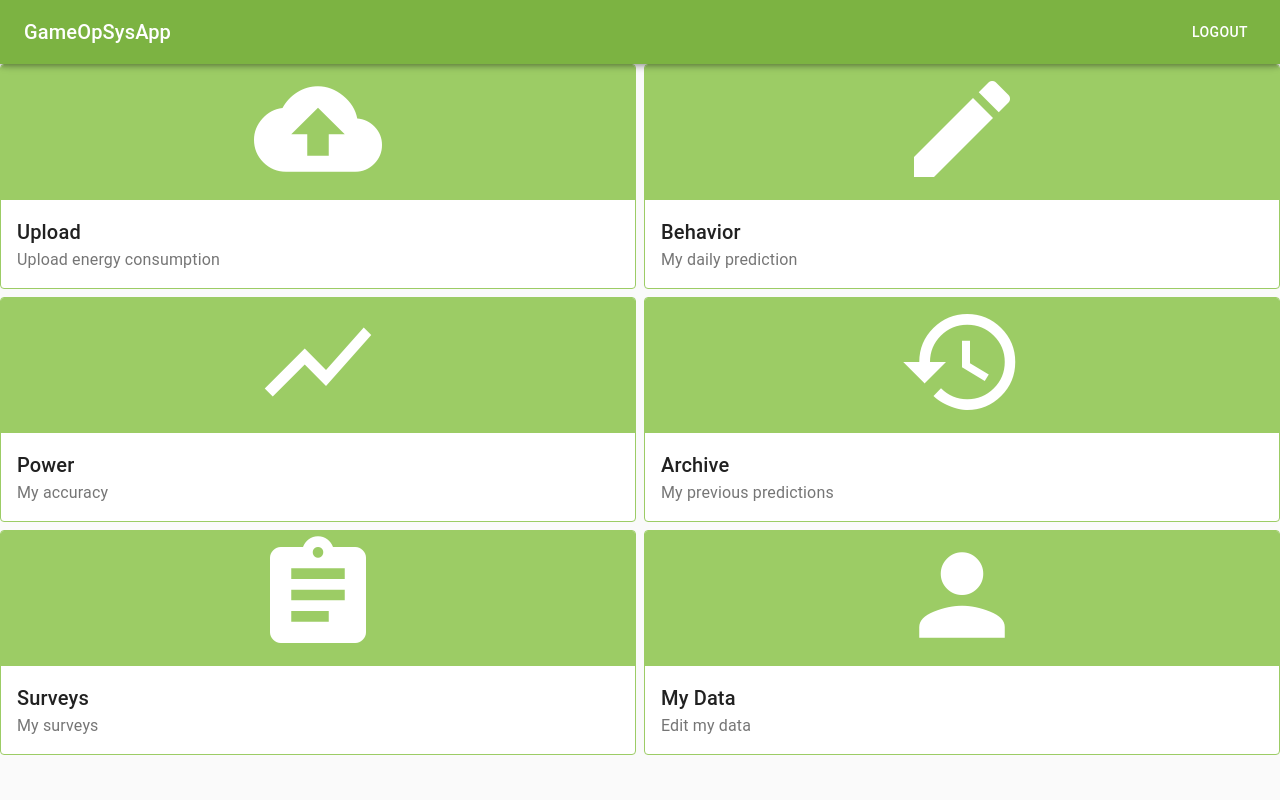
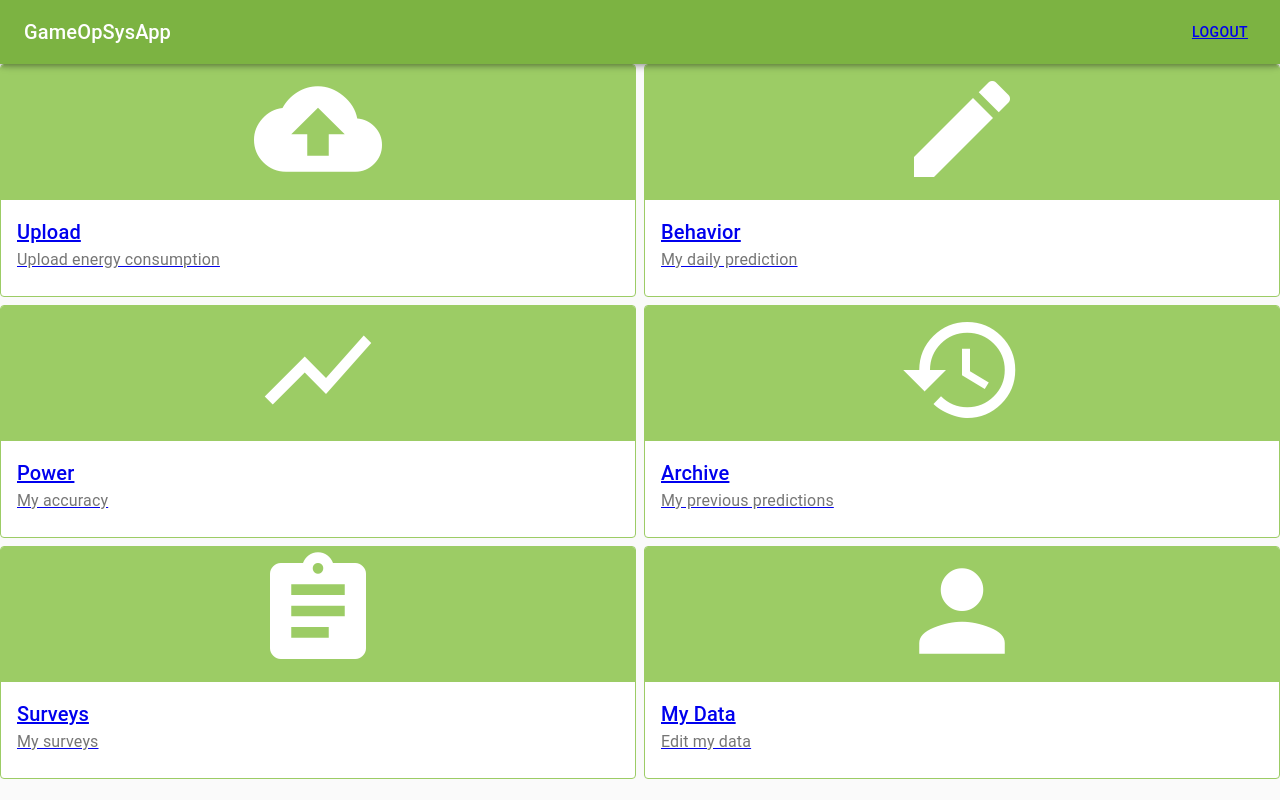
Before and after one commit to tug-cps/GameOpSysReactApp, a React (Create React App) app: page /#/login in a window 1280 px wide. Built offline with nearby package versions, Linux system fonts and the light colour scheme; sample sign-in values are in the browser's storage.

Commit message:
replace href with link to

```diff
--- a/src/App.tsx
+++ b/src/App.tsx
@@ -15,6 +15,7 @@ import {
 } from "@material-ui/core";
 import {makeStyles} from "@material-ui/core/styles";
 import Icon from "@material-ui/core/Icon";
+import {Link} from "react-router-dom";
 
 const useStyles = makeStyles((theme: Theme) => ({
     card: {
@@ -94,7 +95,8 @@ function App() {
         return (
             <Grid item xs={item.header ? 12 : 6} xl={item.header ? 12 : 4} key={item.title}>
                 <Card variant="outlined" className={classes.card}>
-                    <CardActionArea href={item.destination}>
+                    <CardActionArea>
+                        <Link to={item.destination}>
                             <CardMedia className={classes.media}>
                                 <Typography align='center'>
                                     <Icon className={classes.largeIcon} style={{color: '#fff'}}>{item.icon}</Icon>
@@ -104,6 +106,7 @@ function App() {
                                 <Typography variant="h6">{item.title}</Typography>
                                 <Typography color="textSecondary" noWrap>{item.subtitle}</Typography>
                             </CardContent>
+                        </Link>
                     </CardActionArea>
                 </Card>
             </Grid>
@@ -115,7 +118,11 @@ function App() {
             <AppBar position="sticky">
                 <Toolbar>
                     <Typography variant="h6" className={classes.title}>GameOpSysApp</Typography>
-                    <Button color="inherit" href="/logout">Logout</Button>
+                    <Button color="inherit">
+                        <Link to='/logout'>
+                            Logout
+                        </Link>
+                    </Button>
                 </Toolbar>
             </AppBar>
             <Container component="main" maxWidth="lg" disableGutters className={classes.root}>
--- a/src/Archive.tsx
+++ b/src/Archive.tsx
@@ -14,7 +14,7 @@ import {
 } from "@material-ui/core";
 import {withStyles} from "@material-ui/core/styles";
 import ArrowBackIcon from '@material-ui/icons/ArrowBack';
-import {RouteComponentProps} from "react-router-dom";
+import {Link, RouteComponentProps} from "react-router-dom";
 import {apiClient, UserPredictionModel} from "./ApiClient";
 
 interface EntryProps {
@@ -40,7 +40,8 @@ class ArchiveEntry extends React.Component<EntryProps, EntryState> {
     render() {
         return (
             <Card variant="outlined">
-                <CardActionArea href={'/archive/' + this.props.date}>
+                <CardActionArea>
+                    <Link to={'/archive/' + this.props.date}>
                         <CardContent>
                             <Typography variant="h6">{this.props.date}</Typography>
                             {this.state.predictions.map((prediction) => {
@@ -51,6 +52,7 @@ class ArchiveEntry extends React.Component<EntryProps, EntryState> {
                                 );
                             })}
                         </CardContent>
+                    </Link>
                 </CardActionArea>
             </Card>
         )
--- a/src/Power.tsx
+++ b/src/Power.tsx
@@ -14,7 +14,7 @@ import {
 } from "@material-ui/core";
 import {withStyles} from "@material-ui/core/styles";
 import ArrowBackIcon from '@material-ui/icons/ArrowBack';
-import {RouteComponentProps} from "react-router-dom";
+import {Link, RouteComponentProps} from "react-router-dom";
 import {apiClient} from "./ApiClient";
 import {Chart, LineAdvance} from "bizcharts";
 
@@ -48,7 +48,7 @@ class PowerEntry extends React.Component<EntryProps, EntryState> {
                         return {
                             type: c.type,
                             time: idx,
-                            value : value
+                            value: value
                         }
                     })
                 }).flat()
@@ -127,11 +127,13 @@ class Power extends React.Component<Props, State> {
                     {this.state.dates.map((value, index) => {
                         return (
                             <Card variant="outlined" key={value} className={classes.card}>
-                                <CardActionArea href={'/power/' + value}>
-                                    <CardContent>
-                                        <Typography variant="h6">{value}</Typography>
-                                        <PowerEntry date={value}/>
-                                    </CardContent>
+                                <CardActionArea>
+                                    <Link to={'/power/' + value}>
+                                        <CardContent>
+                                            <Typography variant="h6">{value}</Typography>
+                                            <PowerEntry date={value}/>
+                                        </CardContent>
+                                    </Link>
                                 </CardActionArea>
                             </Card>
                         )
--- a/src/Survey.tsx
+++ b/src/Survey.tsx
@@ -15,7 +15,7 @@ import {
     Typography,
     WithStyles
 } from "@material-ui/core";
-import {RouteComponentProps} from 'react-router-dom';
+import {Link, RouteComponentProps} from 'react-router-dom';
 import Icon from "@material-ui/core/Icon";
 import ArrowBackIcon from "@material-ui/icons/ArrowBack";
 import {withStyles} from "@material-ui/core/styles";
@@ -92,7 +92,8 @@ class Survey extends React.Component<Props, State> {
             return (
                 <Grid item xs={6} xl={4} key={item.destination}>
                     <Card variant="outlined" className={classes.card}>
-                        <CardActionArea href={item.destination}>
+                        <CardActionArea>
+                            <Link to={item.destination}>
                                 <CardMedia className={classes.media}>
                                     <Typography align='center'>
                                         <Icon className={classes.largeIcon} style={{color: '#fff'}}>assignment</Icon>
@@ -102,6 +103,7 @@ class Survey extends React.Component<Props, State> {
                                     <Typography variant="h6">{item.title}</Typography>
                                     <Typography color="textSecondary" noWrap>Please fill out this survey</Typography>
                                 </CardContent>
+                            </Link>
                         </CardActionArea>
                     </Card>
                 </Grid>
--- a/src/Upload.tsx
+++ b/src/Upload.tsx
@@ -12,7 +12,7 @@ import {
 import {withStyles} from "@material-ui/core/styles";
 import ArrowBackIcon from '@material-ui/icons/ArrowBack';
 import CloseIcon from '@material-ui/icons/Close';
-import {RouteComponentProps} from "react-router-dom";
+import {Link, RouteComponentProps} from "react-router-dom";
 import {apiClient} from "./ApiClient";
 
 const styles = (theme: Theme) => createStyles({
@@ -98,7 +98,10 @@ class Upload extends React.Component<Props, State> {
                             </Typography>
                             <List>
                                 {operators.map((op) => {
-                                    return (<ListItem key={op.name}><a href={op.link}>{op.name}</a></ListItem>)
+                                    return (
+                                        <ListItem key={op.name}>
+                                            <Link to={op.link}>{op.name}</Link>
+                                        </ListItem>)
                                 })}
                             </List>
                         </Grid>
--- a/src/User.tsx
+++ b/src/User.tsx
@@ -17,7 +17,7 @@ import {
 } from "@material-ui/core";
 import {withStyles} from "@material-ui/core/styles";
 import ArrowBackIcon from '@material-ui/icons/ArrowBack';
-import {RouteComponentProps} from "react-router-dom";
+import {Link, RouteComponentProps} from "react-router-dom";
 import {apiClient, UserModel} from "./ApiClient";
 
 const styles = ({palette, spacing}: Theme) => createStyles({
@@ -115,9 +115,11 @@ class User extends React.Component<Props, State> {
                         </ListItem>
                     </List>
                 </Container>
-                <Fab variant="extended" color="primary" className={classes.fab} href="/consumers">
-                    <Icon className={classes.extendedIcon}>edit</Icon>
-                    Edit consumers
+                <Fab variant="extended" color="primary" className={classes.fab}>
+                    <Link to='/consumers'>
+                        <Icon className={classes.extendedIcon}>edit</Icon>
+                        Edit consumers
+                    </Link>
                 </Fab>
             </div>
         )
--- a/src/index.tsx
+++ b/src/index.tsx
@@ -38,6 +38,7 @@ ReactDOM.render((
             <ThemeProvider theme={theme}>
                 <Router basename={process.env.PUBLIC_URL}>
                     <Switch>
+                        <PrivateRoute path="/" exact component={App}/>
                         <Route path="/login" component={Login}/>
                         <Route path="/verify" component={Verify}/>
                         <PrivateRoute path="/logout" component={Logout}/>
@@ -48,7 +49,7 @@ ReactDOM.render((
                         <PrivateRoute path="/archive" component={Archive}/>
                         <PrivateRoute path="/consumers" component={Consumers}/>
                         <PrivateRoute path="/behavior" component={Behavior}/>
-                        <PrivateRoute path="/" exact component={App}/>
+                        <Route component={() => (<div>404 Not found</div>)} />
                     </Switch>
                 </Router>
             </ThemeProvider>
```
Lines whose indentation alone changed are shown as unchanged.
